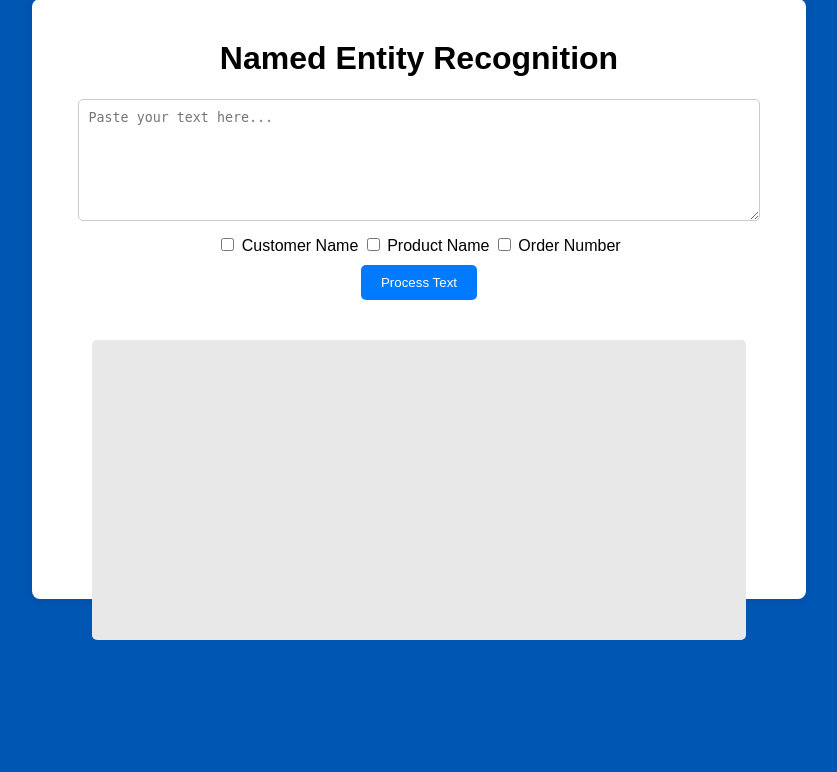
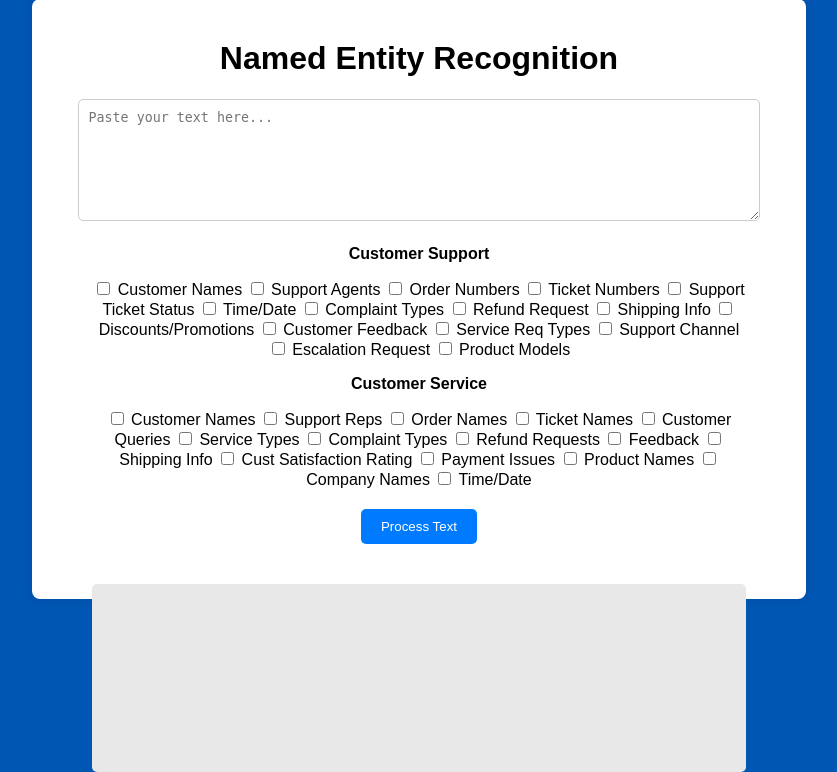
Before and after one commit to nicolejulietta/NER_Customer_Support, a Flask app: page / in a window 1280 px wide. Shown: the part 109-881 px from the top of the page, without its empty margins (221-1058 px from the left). Before the commit the page ends 749 px from the top, so only its background shows below. Run offline with Flask 3, Linux system fonts and the light colour scheme.

Commit message:
Added entity checkboxes

```diff
--- a/static/styles.css
+++ b/static/styles.css
@@ -27,7 +27,9 @@ textarea {
 }
 
 #checkboxes {
-  margin: 10px 0;
+  margin: 20px;
+  margin-left: 2.5rem;
+  margin-right: 2.5rem;
   text-align: center;
 }
 
@@ -46,7 +48,7 @@ button:hover {
 
 #output-text {
   margin: 2.5rem;
-  height: 50%;
+  height: 30%;
   padding: 10px;
   background: #e8e8e8;
   min-height: 50px;
--- a/templates/index.html
+++ b/templates/index.html
@@ -17,19 +17,132 @@
         placeholder="Paste your text here..."
       ></textarea>
       <div id="checkboxes">
+        <p><strong>Customer Support</strong></p>
         <label
-          ><input type="checkbox" name="entity" value="customer_name" />
-          Customer Name</label
+          ><input type="checkbox" name="entity" value="customer_names" />
+          Customer Names</label
         >
         <label
-          ><input type="checkbox" name="entity" value="product_name" /> Product
-          Name</label
+          ><input type="checkbox" name="entity" value="support_agents" />
+          Support Agents</label
         >
         <label
-          ><input type="checkbox" name="entity" value="order_number" /> Order
-          Number</label
+          ><input type="checkbox" name="entity" value="order_numbers" /> Order
+          Numbers</label
         >
-        <!-- Add more checkboxes here -->
+        <label
+          ><input type="checkbox" name="entity" value="ticket_numbers" /> Ticket
+          Numbers</label
+        >
+        <label
+          ><input type="checkbox" name="entity" value="support_ticket_status" />
+          Support Ticket Status</label
+        >
+        <label
+          ><input type="checkbox" name="entity" value="time_date" />
+          Time/Date</label
+        >
+        <label
+          ><input type="checkbox" name="entity" value="complaint_types" />
+          Complaint Types</label
+        >
+        <label
+          ><input type="checkbox" name="entity" value="refund_request" /> Refund
+          Request</label
+        >
+        <label
+          ><input type="checkbox" name="entity" value="shipping_info" />
+          Shipping Info</label
+        >
+        <label
+          ><input type="checkbox" name="entity" value="discounts_promotions" />
+          Discounts/Promotions</label
+        >
+        <label
+          ><input type="checkbox" name="entity" value="customer_feedback" />
+          Customer Feedback</label
+        >
+        <label
+          ><input type="checkbox" name="entity" value="service_req_types" />
+          Service Req Types</label
+        >
+        <label
+          ><input type="checkbox" name="entity" value="support_channel" />
+          Support Channel</label
+        >
+        <label
+          ><input type="checkbox" name="entity" value="escalation_request" />
+          Escalation Request</label
+        >
+        <label
+          ><input type="checkbox" name="entity" value="product_models" />
+          Product Models</label
+        >
+        <p><strong>Customer Service</strong></p>
+        <label
+          ><input type="checkbox" name="entity" value="customer_names" />
+          Customer Names</label
+        >
+        <label
+          ><input type="checkbox" name="entity" value="support_reps" /> Support
+          Reps</label
+        >
+        <label
+          ><input type="checkbox" name="entity" value="order_names" /> Order
+          Names</label
+        >
+        <label
+          ><input type="checkbox" name="entity" value="ticket_names" /> Ticket
+          Names</label
+        >
+        <label
+          ><input type="checkbox" name="entity" value="customer_queries" />
+          Customer Queries</label
+        >
+        <label
+          ><input type="checkbox" name="entity" value="service_types" /> Service
+          Types</label
+        >
+        <label
+          ><input type="checkbox" name="entity" value="complaint_types" />
+          Complaint Types</label
+        >
+        <label
+          ><input type="checkbox" name="entity" value="refund_request" /> Refund
+          Requests</label
+        >
+        <label
+          ><input type="checkbox" name="entity" value="feedback" />
+          Feedback</label
+        >
+        <label
+          ><input type="checkbox" name="entity" value="shipping_info" />
+          Shipping Info</label
+        >
+        <label
+          ><input
+            type="checkbox"
+            name="entity"
+            value="cust_satisfaction_rating"
+          />
+          Cust Satisfaction Rating</label
+        >
+        <label
+          ><input type="checkbox" name="entity" value="payment_issues" />
+          Payment Issues</label
+        >
+        <label
+          ><input type="checkbox" name="entity" value="product_names" /> Product
+          Names</label
+        >
+        <label
+          ><input type="checkbox" name="entity" value="company_names" /> Company
+          Names</label
+        >
+        <label
+          ><input type="checkbox" name="entity" value="time_date" />
+          Time/Date</label
+        >
       </div>
       <button id="process-btn">Process Text</button>
       <div id="output-text"></div>
```
